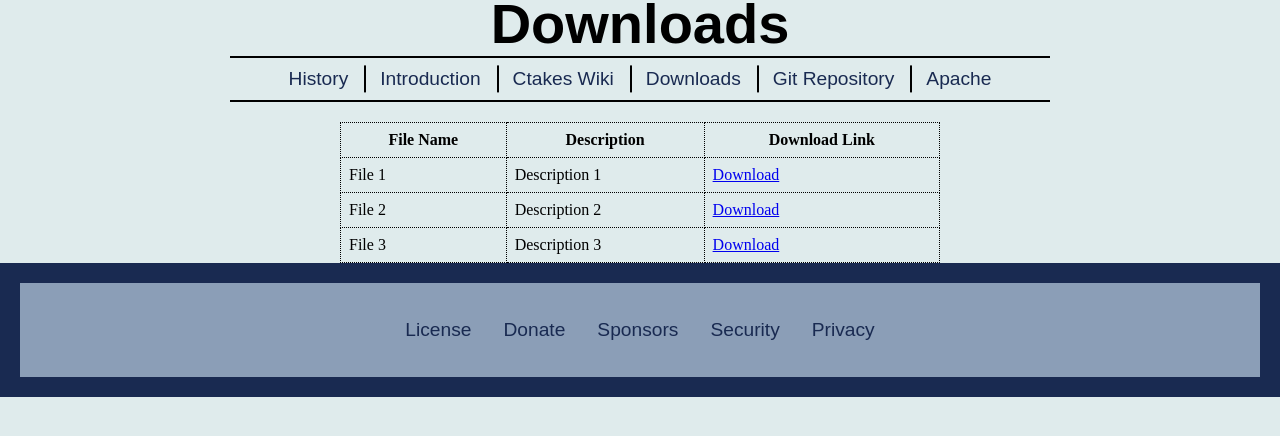
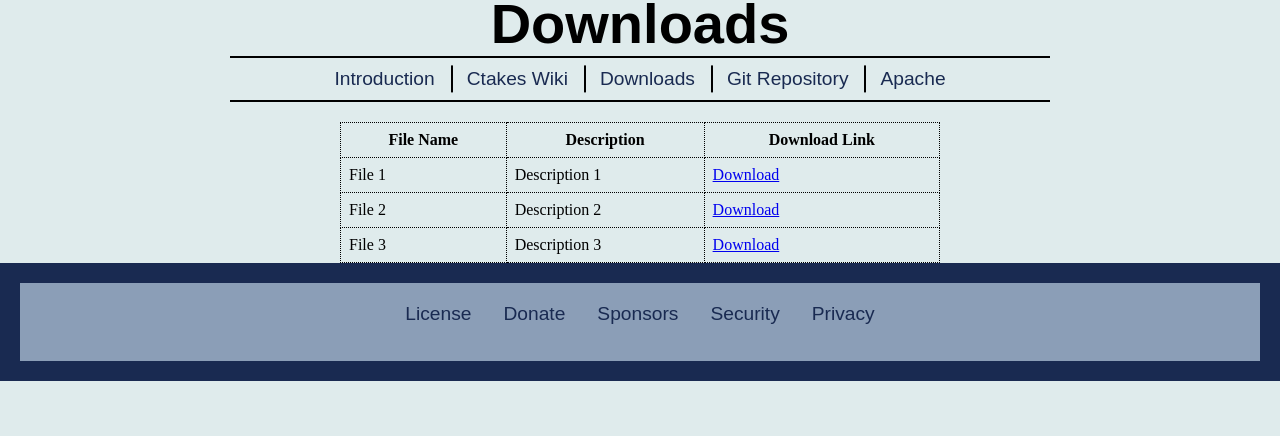
Before and after one commit to apache/ctakes-website, a Jekyll site: the page built from downloads.md, in a window 1280 px wide, cut to the strip 188-624 px from the top of the page. Built offline with Jekyll 4.4.1, drawn with Linux system fonts in a browser that asks for light colours.

Commit message:
adding link to ctakes image and moving history tab to wiki

```diff
--- a/_layouts/default.html
+++ b/_layouts/default.html
@@ -11,7 +11,7 @@
 <header>
     <div class="container">
         <div class="logo">
-            <img src="{{ '/assets/images/ctakes_logo.jpg' | relative_url }}" alt="Logo">
+            <a href="https://apache.github.io/ctakes-website/"><img src="{{ '/assets/images/ctakes_logo.jpg' | relative_url }}" alt="Logo"></a>
         </div>
         <div class="support-image">
             <img src="https://www.apache.org/images/SupportApache-small.png" alt="Support Apache">
@@ -20,7 +20,6 @@
     <h1 class="site-title">{% if page.title %}{{ page.title }}{% else %}{{ site.title }}{% endif %}</h1>
     <nav>
         <ul class="navigation">
-            <li><a href="https://apache.github.io/ctakes-website/">History</a></li>
             <li><a href="https://apache.github.io/ctakes-website/intro/">Introduction</a></li>
             <li><a href="https://github.com/apache/ctakes/wiki" target="_blank">Ctakes Wiki</a></li>
             <li><a href="https://apache.github.io/ctakes-website/downloads">Downloads</a></li>
--- a/assets/css/style.css
+++ b/assets/css/style.css
@@ -47,6 +47,7 @@
   justify-content: center;
   list-style: none;
   padding: 0;
+  margin-top: auto;
 }
 
 
```
